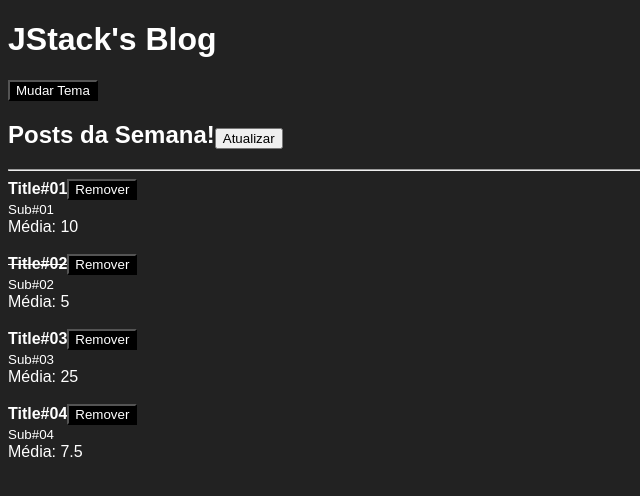
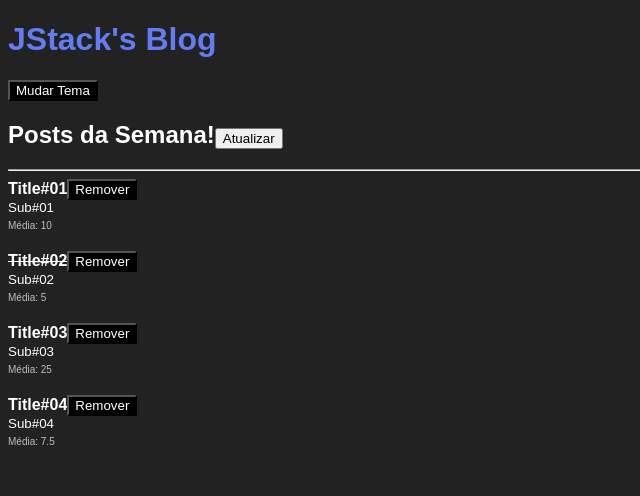
Before and after one commit to ThiagoGasparini/JStack-Backend, a React app in the folder react-fundamentos/: page / in a window 1280 px wide. Shown: the top 496 px of the page, without its empty margins (0-640 px from the left). Built offline with nearby package versions, Linux system fonts and the light colour scheme.

Commit message:
criando styled-components e estilizando elementos

```diff
--- a/react-fundamentos/src/components/App.js
+++ b/react-fundamentos/src/components/App.js
@@ -1,5 +1,5 @@
 import React, { useState } from 'react';
-import Post from './Post';
+import Post from './Post/Post';
 import Header from './Header';
 import { ThemeProvider } from '../context/ThemeContext'
 
--- a/react-fundamentos/src/components/Header.js
+++ b/react-fundamentos/src/components/Header.js
@@ -2,13 +2,19 @@ import React, { useContext } from 'react';
 import PropTypes from 'prop-types';
 import Button from './Button';
 import { ThemeContext } from '../context/ThemeContext';
+
+import styled from 'styled-components';
+
+const Title = styled.h1`
+  color: #637BF3;
+`
 
 export default function Header(props) {
   const { onToggleTheme } = useContext(ThemeContext)
 
   return (
     <>
-      <h1>{props.title}</h1>
+      <Title>{props.title}</Title>
       <Button onClick={onToggleTheme}>Mudar Tema</Button>
       {props.children}
     </>
--- a/react-fundamentos/src/components/Post.js
+++ b/react-fundamentos/src/components/Post/Post.js
@@ -1,9 +1,9 @@
 import React from 'react';
 import PropTypes from 'prop-types';
 import PostBody from './PostBody';
+import { Subtitle, Rate } from './styles';
 
 export default function Post(props) {
-
   return (
     <>
       <article>
@@ -14,10 +14,8 @@ export default function Post(props) {
             read: props.post.read,
           }}
         />
-        <br />
-        <small>{props.post.subtitle}</small>
-        <br />
-        Média: {props.post.likes / 2}
+        <Subtitle>{props.post.subtitle}</Subtitle>
+        <Rate>Média: {props.post.likes / 2}</Rate>
       </article>
       <br />
     </>
--- a/react-fundamentos/src/components/PostBody.js
+++ b/react-fundamentos/src/components/Post/PostBody.js
@@ -1,6 +1,6 @@
 import React from 'react';
 import PropTypes from 'prop-types';
-import Button from './Button';
+import Button from '../Button';
 
 export default function PostBody(props) {
   return (
--- /dev/null
+++ b/react-fundamentos/src/components/Post/styles.js
@@ -0,0 +1,9 @@
+import styled from "styled-components";
+
+export const Subtitle = styled.small`
+  display: block;
+`
+export const Rate = styled.span`
+  font-size: 10px;
+  opacity: 0.7;
+`
```
